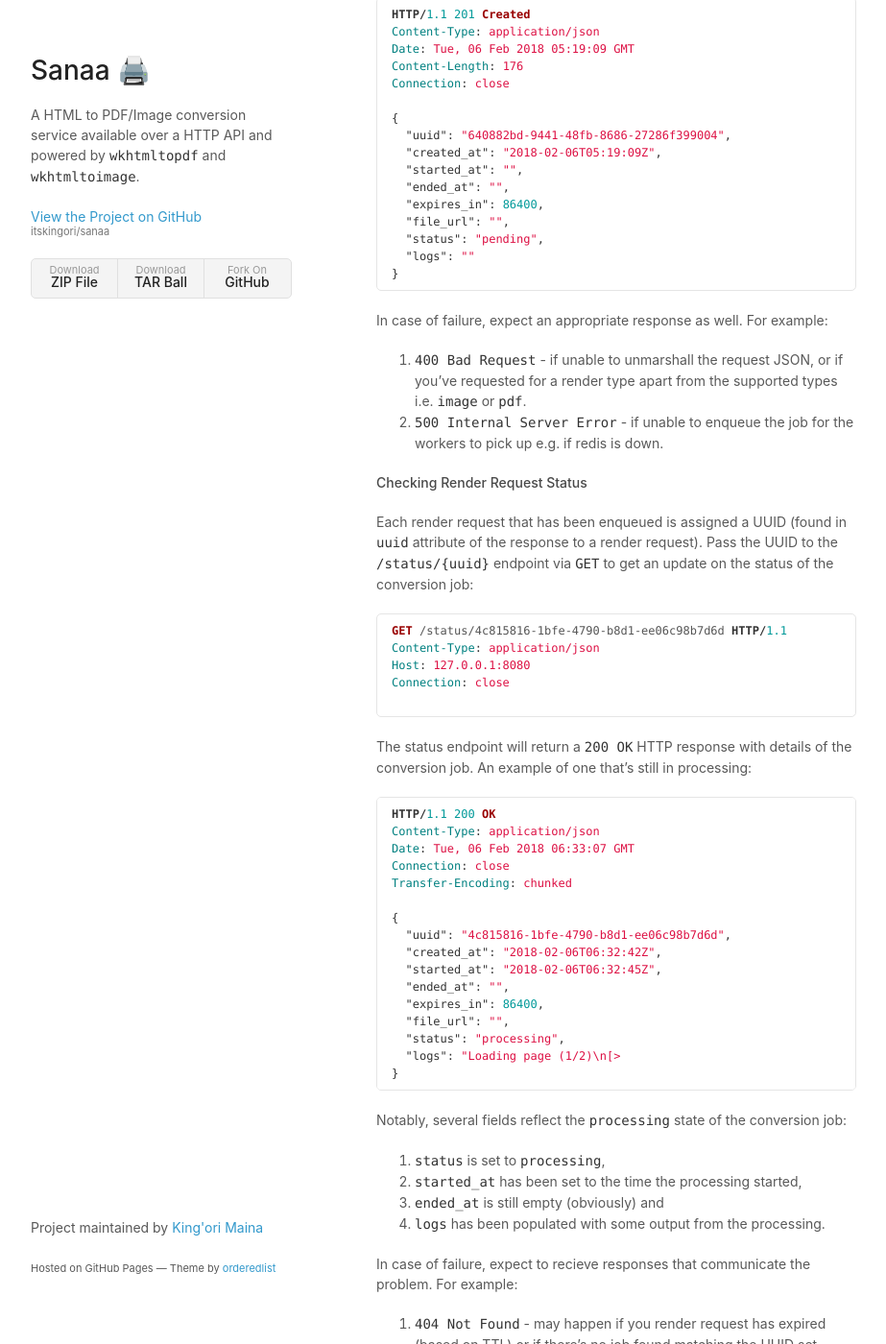
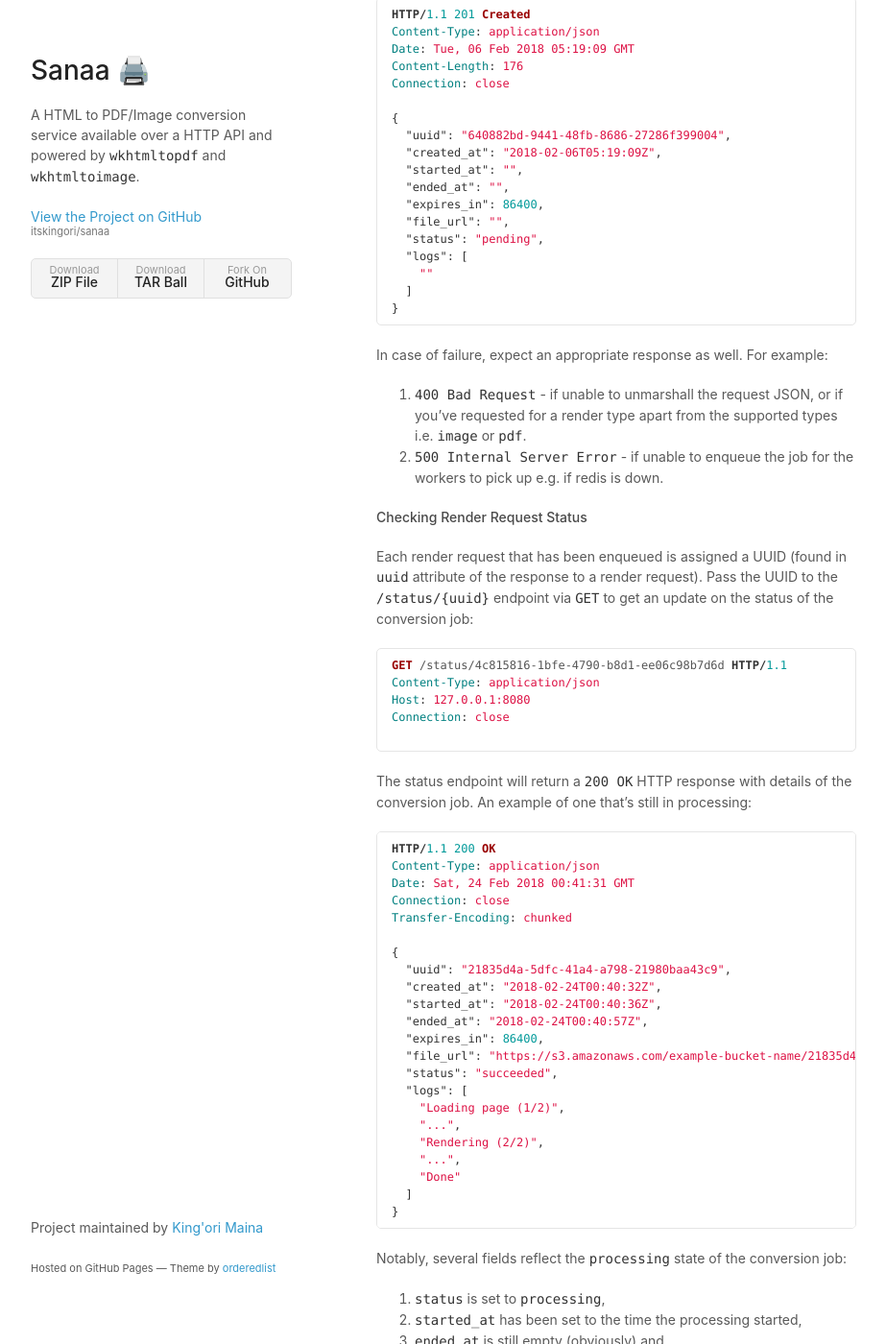
Before and after one commit to itskingori/sanaa, a Jekyll site: the page built from docs/index.md, in a window 1280 px wide and 1400 px high, scrolled down 2510 px. Shown: the whole window at 96% size, without its empty margins (178-1101 px from the left). Built offline with Jekyll 4.4.1, drawn with Linux system fonts in a browser that asks for light colours.

Commit message:
Update docs with new logs output changes

````diff
--- a/docs/index.md
+++ b/docs/index.md
@@ -150,7 +150,9 @@
   "expires_in": 86400,
   "file_url": "",
   "status": "pending",
-  "logs": ""
+  "logs": [
+    ""
+  ]
 }
 ```
 
@@ -183,19 +185,25 @@
 ```http
 HTTP/1.1 200 OK
 Content-Type: application/json
-Date: Tue, 06 Feb 2018 06:33:07 GMT
+Date: Sat, 24 Feb 2018 00:41:31 GMT
 Connection: close
 Transfer-Encoding: chunked
 
 {
-  "uuid": "4c815816-1bfe-4790-b8d1-ee06c98b7d6d",
-  "created_at": "2018-02-06T06:32:42Z",
-  "started_at": "2018-02-06T06:32:45Z",
-  "ended_at": "",
+  "uuid": "21835d4a-5dfc-41a4-a798-21980baa43c9",
+  "created_at": "2018-02-24T00:40:32Z",
+  "started_at": "2018-02-24T00:40:36Z",
+  "ended_at": "2018-02-24T00:40:57Z",
   "expires_in": 86400,
-  "file_url": "",
-  "status": "processing",
-  "logs": "Loading page (1/2)\n[>                                                           ] 0%\r[======>                                                     ] 10%\r[==========>                                                 ] 17%\r[============>                                               ] 21%\r[=============>                                              ] 23%\r[===============>                                            ] 26%\r[=================>                                          ] 29%\r[=================>                                          ] 29%\r[=================>                                          ] 29%\r[==================>                                         ] 31%\r[====================>                                       ] 34%\r[======================>                                     ] 37%\r[=======================>                                    ] 39%\r[==========================>                                 ] 44%\r[============================>                               ] 47%\r[==============================>                             ] 50%\r[===============================>                            ] 52%\r[================================>                           ] 54%\r[=================================>                          ] 56%\r[==================================>                         "
+  "file_url": "https://s3.amazonaws.com/example-bucket-name/21835d4a-5dfc-41a4-a798-21980baa43c9/file.png?signed-url-signature",
+  "status": "succeeded",
+  "logs": [
+    "Loading page (1/2)",
+    "...",
+    "Rendering (2/2)",
+    "...",
+    "Done"
+  ]
 }
 ```
 
````
